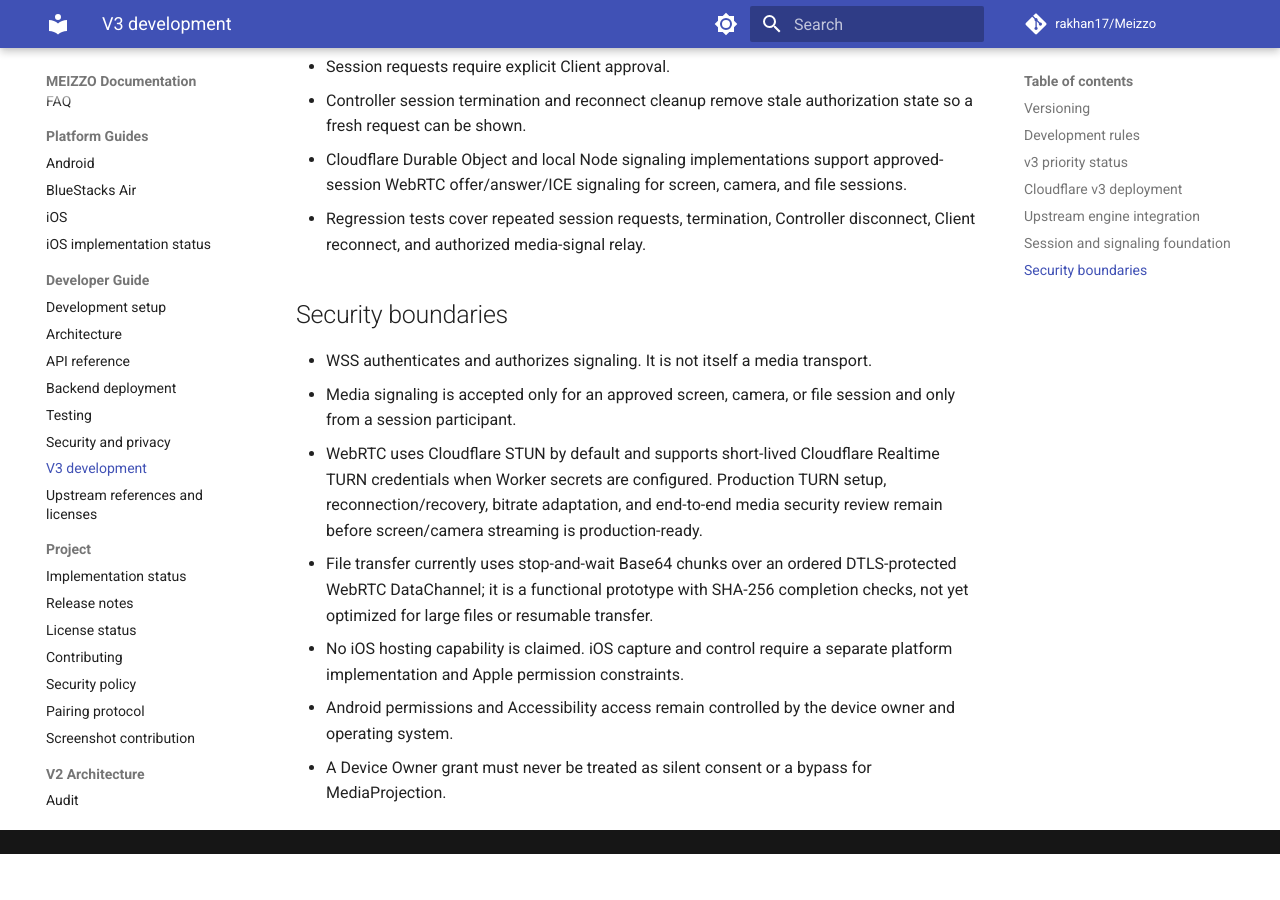
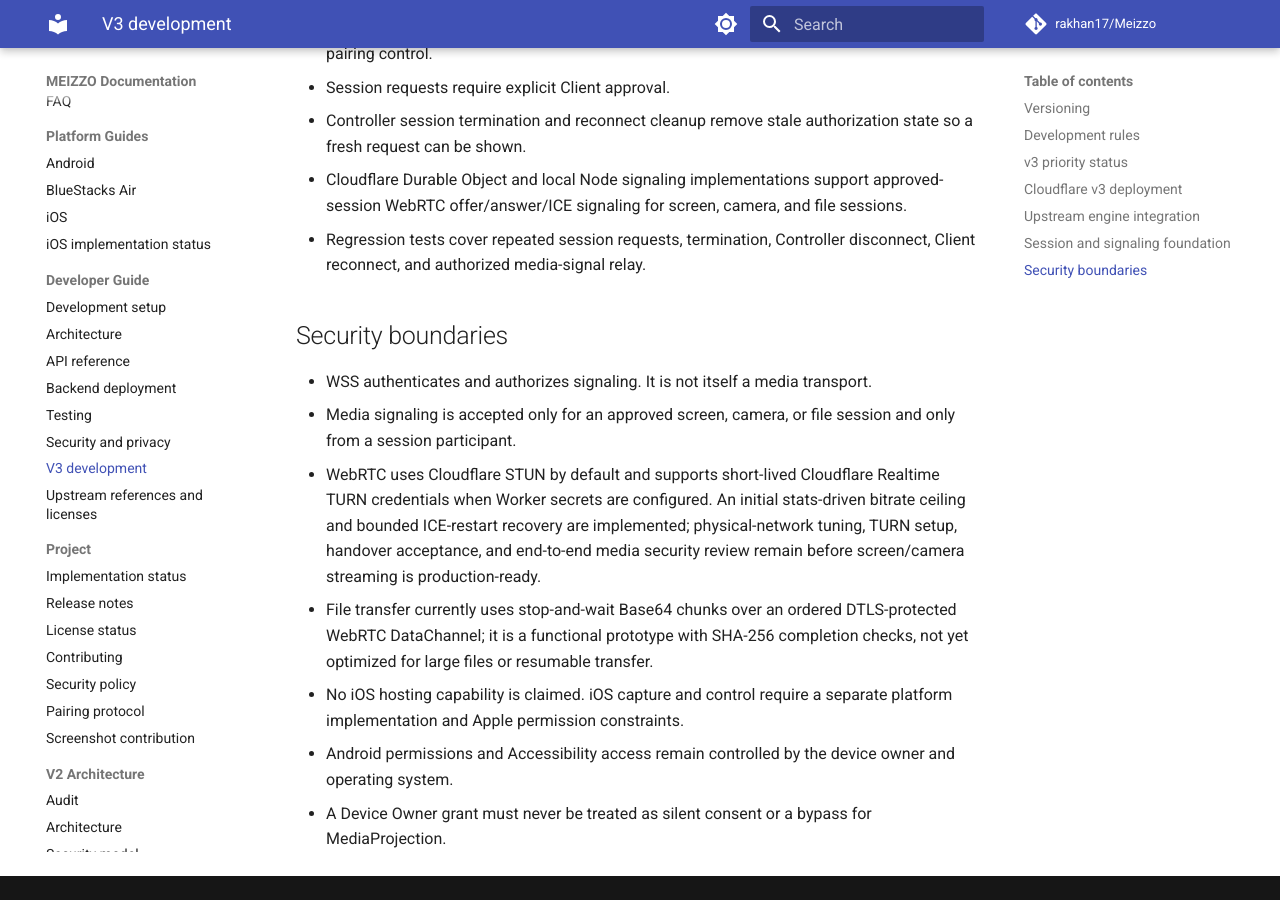
Before and after one commit to rakhan17/Meizzo, an MkDocs documentation site: the page built from docs/v3/README.md, in a window 1280 px wide and 900 px high, scrolled down 2495 px. Built offline with MkDocs 1.6.1 and Material for MkDocs 9.7.7, drawn with Linux system fonts in a browser that asks for light colours; comment, search, counter and statistics services are not loaded; before the commit the page ends 3349 px from its top, so only the background shows below that; some of the changed text lies outside the part shown.

Commit message:
Update v3 media resilience implementation status

```diff
--- a/docs/v3/README.md
+++ b/docs/v3/README.md
@@ -21,7 +21,7 @@ This branch is the isolated development line for MEIZZO 3.x. The v2.5.0 stable l
 
 | Priority | Current implementation state |
 |---|---|
-| Live screen streaming | Android prototype implemented: MediaProjection consent, WebRTC video publishing, Controller video rendering, ICE signaling, and aspect-ratio-aware touch mapping. Requires physical-device/network testing and TURN before broad release. |
+| Live screen streaming | Android prototype implemented: MediaProjection consent, WebRTC video publishing, Controller video rendering, ICE signaling, aspect-ratio-aware touch mapping, stats-driven sender bitrate ceiling, and bounded ICE-restart recovery. Requires physical-device/network testing and TURN before broad release. |
 | Remote camera streaming | Android prototype implemented: Camera2 capture after runtime CAMERA permission, WebRTC video publishing, and Controller camera viewer. Rear/front camera selection and device compatibility need physical testing. |
 | Remote screen interaction | Android tap/swipe is wired to touch gestures on the live video surface. A separate approved interaction session is required; AccessibilityService must be enabled by the device owner. |
 | Remote lock screen | Android lock action is implemented through AccessibilityService on Android 9+. The user must explicitly enable MEIZZO in Android Accessibility settings and approve an interaction session. |
@@ -61,7 +61,7 @@ Cloudflare Workers continue to host MEIZZO pairing and control signaling. They c
 
 - WSS authenticates and authorizes signaling. It is not itself a media transport.
 - Media signaling is accepted only for an approved screen, camera, or file session and only from a session participant.
-- WebRTC uses Cloudflare STUN by default and supports short-lived Cloudflare Realtime TURN credentials when Worker secrets are configured. Production TURN setup, reconnection/recovery, bitrate adaptation, and end-to-end media security review remain before screen/camera streaming is production-ready.
+- WebRTC uses Cloudflare STUN by default and supports short-lived Cloudflare Realtime TURN credentials when Worker secrets are configured. An initial stats-driven bitrate ceiling and bounded ICE-restart recovery are implemented; physical-network tuning, TURN setup, handover acceptance, and end-to-end media security review remain before screen/camera streaming is production-ready.
 - File transfer currently uses stop-and-wait Base64 chunks over an ordered DTLS-protected WebRTC DataChannel; it is a functional prototype with SHA-256 completion checks, not yet optimized for large files or resumable transfer.
 - No iOS hosting capability is claimed. iOS capture and control require a separate platform implementation and Apple permission constraints.
 - Android permissions and Accessibility access remain controlled by the device owner and operating system.
```
